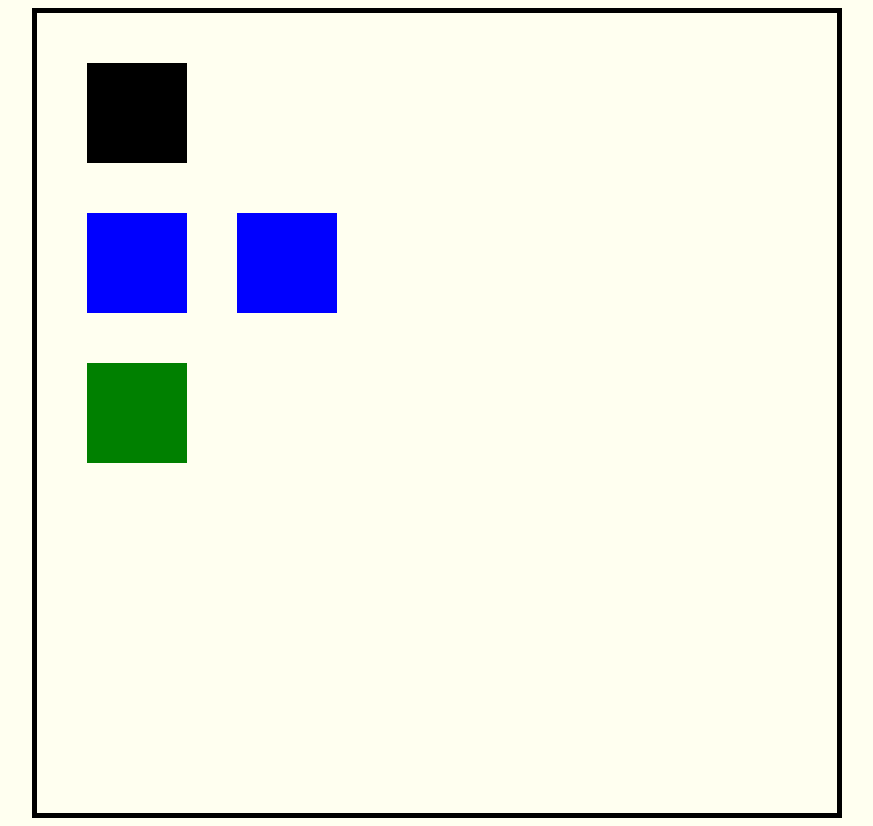
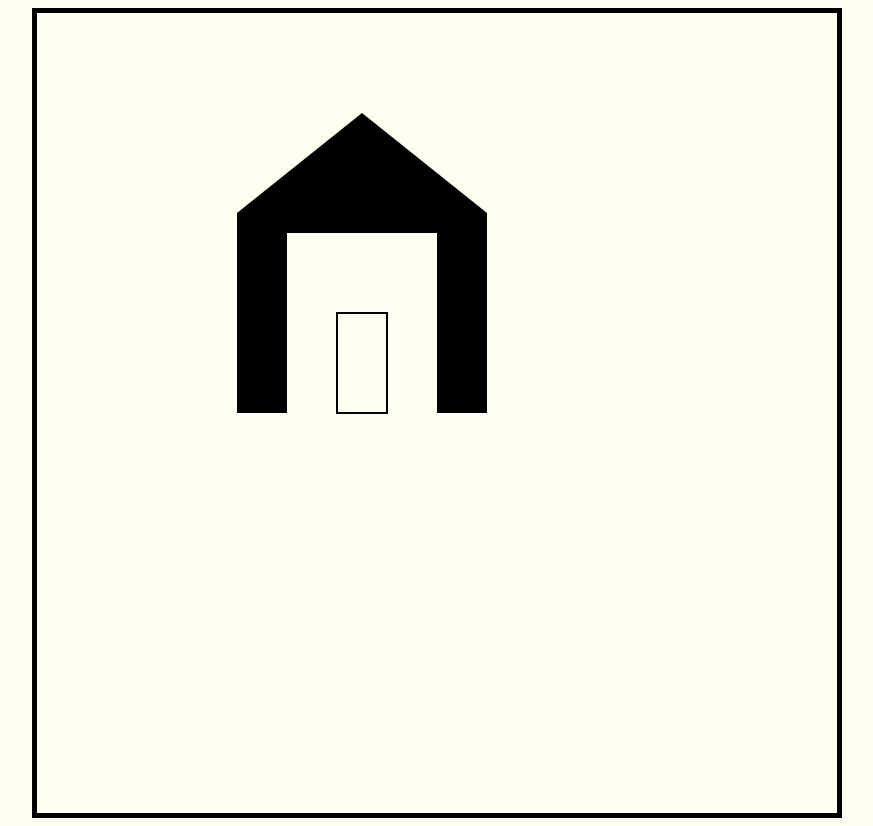
Before and after one commit to S0NGMinHyuk/vanilliaJS-Meme-maker, a plain HTML site: page index.html in a window 1280 px wide. Shown: the whole page, without its empty margins (203-1076 px from the left). Drawn offline with Linux system fonts and the light colour scheme.

Commit message:
2장 복습 - 집 그리기

```diff
--- a/app.js
+++ b/app.js
@@ -8,30 +8,22 @@ const ctx = canvas.getContext("2d");
 canvas.width = 800;
 canvas.height = 800;
 
-// 브러쉬의 시작 위치는 왼쪽 위 부분이 0, 0이다.
-ctx.fillRect(50, 50, 100, 100);
+// 집 그리기
 
+// 기둥 부분
+ctx.fillRect(200, 200, 50, 200);    // 왼쪽
+ctx.fillRect(400, 200, 50, 200);    // 오른쪽
 
-// 파란색 네모
-// 위의 네모는 검정색, 아래 네모는 파란색으로 하기 위해 PATH를 새로 생성해야 한다.
-ctx.beginPath();
-ctx.fillStyle = "blue";
-ctx.fillRect(50, 200, 100, 100);
+// 문 부분
+ctx.lineWidth = 2;
+ctx.strokeRect(300, 300, 50, 100);
 
-// .fillRect 함수의 내부 작동구조
-ctx.rect(200, 200, 100, 100);       // 네모 지정
-ctx.fill();                         // 네모 색 채우기
+// 천장 부분
+ctx.fillRect(200, 200, 200, 20);
 
-
-// 초록색 네모
-ctx.beginPath();
-ctx.fillStyle = "green";
-
-// .rect 함수의 내부 작동구조
-ctx.moveTo(50, 350);                // 시작 좌표
-ctx.lineTo(150, 350);               // 네모 그리기
-ctx.lineTo(150, 450);
-ctx.lineTo(50, 450);
-ctx.lineTo(50, 350);
-
+// 지붕 부분
+ctx.moveTo(200, 200);
+ctx.lineTo(450, 200);
+ctx.lineTo(325, 100);
+ctx.lineTo(200, 200);
 ctx.fill();
--- a/style.css
+++ b/style.css
@@ -1,6 +1,6 @@
 body {
     background-color: ivory;
-    display: flex;
+    display: flex;              /* 자식 요소가 자신의 크기만큼만 넓이를 가진다 */
     justify-content: center;    /* 요소를 중앙에 정렬 */
 }
 
```
